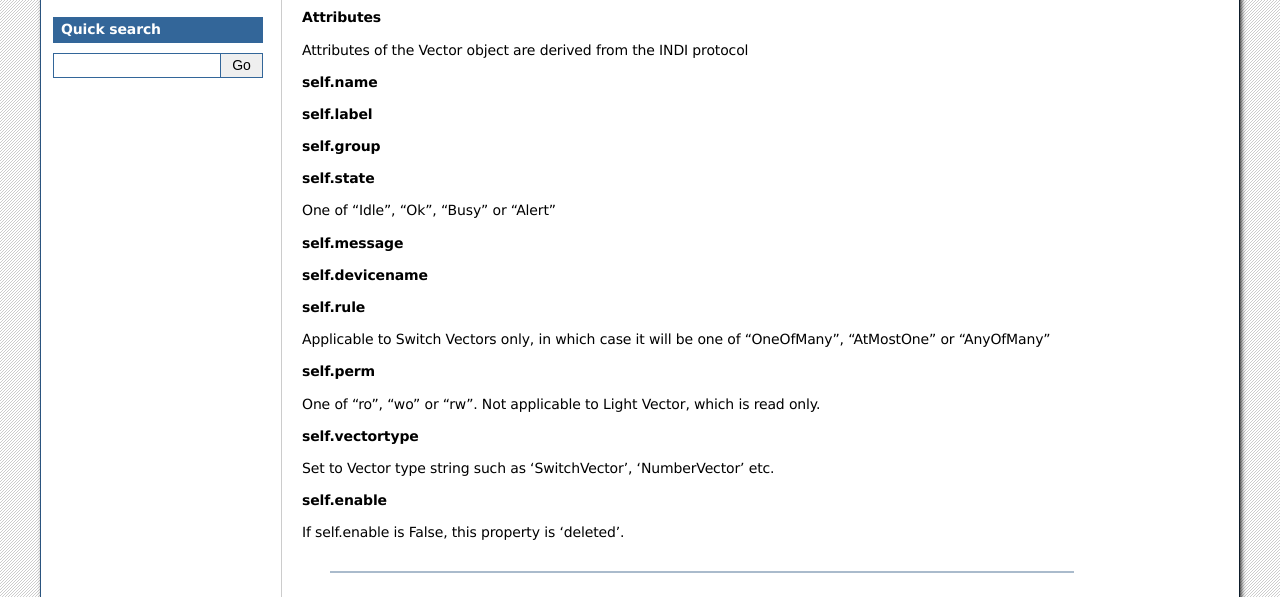
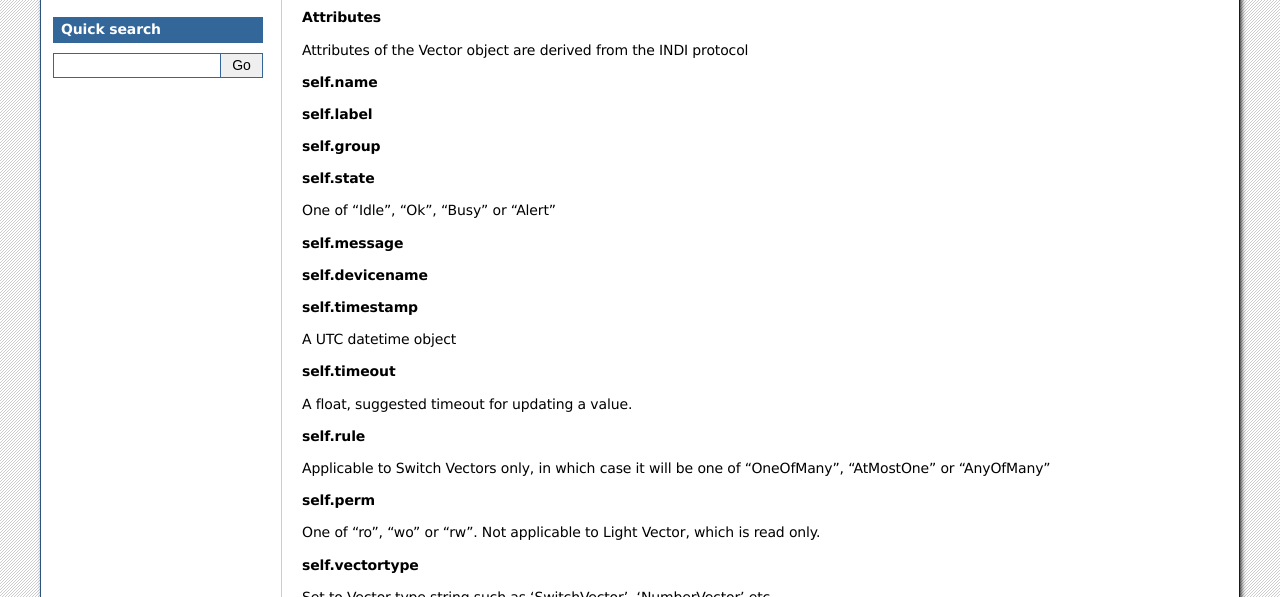
Before and after one commit to bernie-skipole/indipyclient, a Sphinx documentation site: the page built from docs/source/usage/propertyvectors.rst, in a window 1280 px wide and 900 px high, cut to the strip 243-840 px from the top of the window. Built offline with Sphinx 7.4.7, drawn with Linux system fonts in a browser that asks for light colours.

Commit message:
Working on documentation

```diff
--- a/docs/source/usage/propertymembers.rst
+++ b/docs/source/usage/propertymembers.rst
@@ -100,7 +100,7 @@ Vectors are mappings of member values:
 
 value = ipyclient[devicename][vectorname][membername]
 
-The objects defined by classes SwitchMember, LightMember, TextMember, NumberMember and BLOBMember are available via the members attribute:
+The objects defined by classes SwitchMember, LightMember, TextMember, NumberMember and BLOBMember are available via the vector members() method:
 
 members = vector.members()
 
--- a/docs/source/usage/propertyvectors.rst
+++ b/docs/source/usage/propertyvectors.rst
@@ -26,6 +26,14 @@ One of "Idle", "Ok", "Busy" or "Alert"
 **self.message**
 
 **self.devicename**
+
+**self.timestamp**
+
+A UTC datetime object
+
+**self.timeout**
+
+A float, suggested timeout for updating a value.
 
 **self.rule**
 
```
